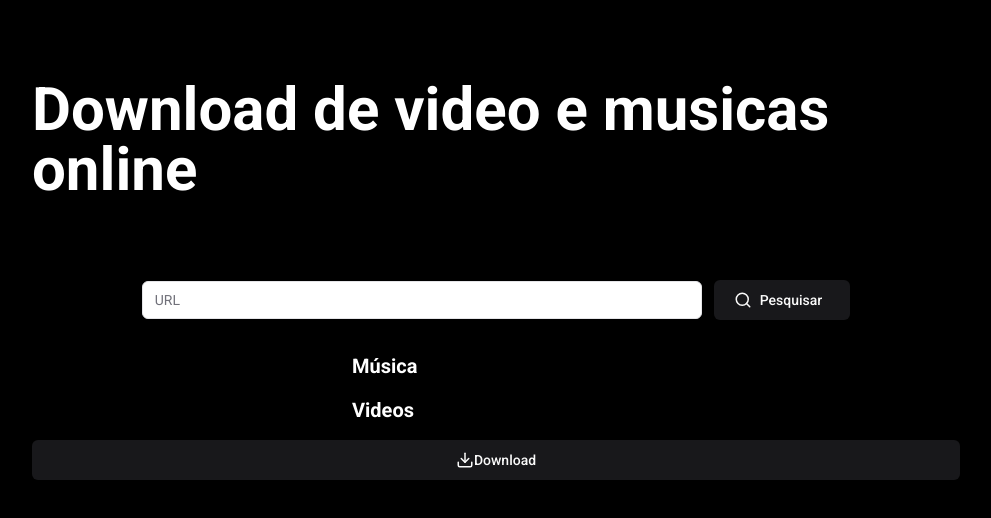
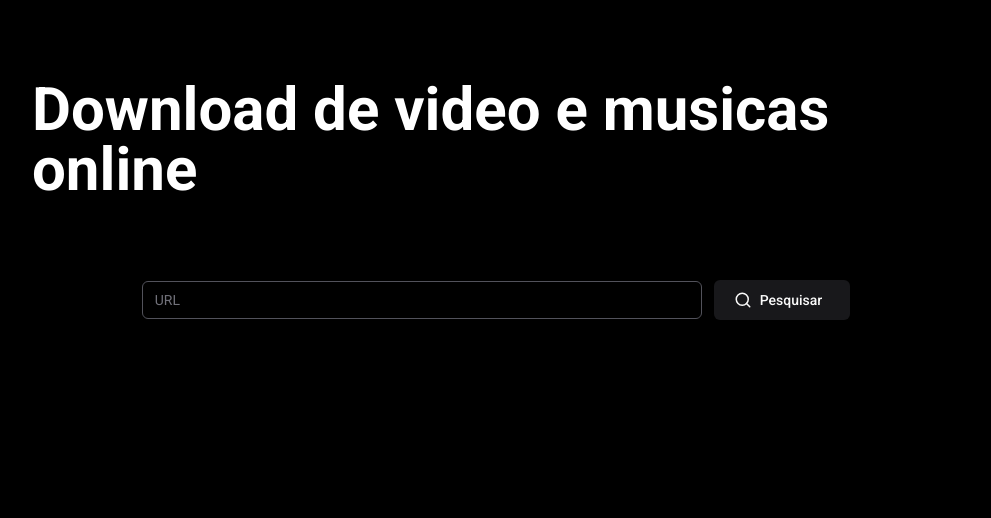
Before and after one commit to JoaoMaciel5G/Downloader-music, a Next.js app: page / in a window 1280 px wide. Shown: the top 518 px of the page, without its empty margins (144-1135 px from the left). Built offline with nearby package versions, Linux system fonts and the light colour scheme.

Commit message:
add render conditional download and video and audio

```diff
--- a/src/app/componentClientMain.tsx
+++ b/src/app/componentClientMain.tsx
@@ -35,11 +35,27 @@ export default function HomeClientComponent() {
         <h2 className="text-xl font-semibold">{info?.title}</h2>
       </div>
       <div>
-        <FormatsAudio info={info} setValueSelect={setValueSelect}/>
-        <FormatsVideo info={info} setValueSelect={setValueSelect}/>
-        <div className="w-full my-4">
-          <Button size={"lg"} className="flex items-center gap2 py-4 w-full" onClick={()=>handleDownloadArchive(valueInput?.current?.value, info?.title, audioOrVideoFormat, videoFormatArchive)}><Download size={18}/>Download</Button>
-        </div>
+        {
+          info && (
+            <>
+              <FormatsAudio info={info} setValueSelect={setValueSelect}/>
+              <FormatsVideo info={info} setValueSelect={setValueSelect}/>
+            </>
+
+          )
+        }
+      </div>
+      <div className="flex flex-col items-center">
+        {
+          info && (
+            <>
+              <div className="w-full md:w-1/2 my-4">
+                <Button size={"lg"} className="flex items-center gap2 py-4 w-full" onClick={()=>handleDownloadArchive(valueInput?.current?.value, info?.title, audioOrVideoFormat, videoFormatArchive)}><Download size={18}/>Download</Button>
+              </div>
+            </>
+          )
+        }
+
       </div>
     </section>
   );
--- a/src/components/ui/input.tsx
+++ b/src/components/ui/input.tsx
@@ -11,7 +11,7 @@ const Input = React.forwardRef<HTMLInputElement, InputProps>(
       <input
         type={type}
         className={cn(
-          "flex h-13 text-black w-full md:w-[40em] rounded-md border outline-none bg-background px-3 py-2 text-sm ring-offset-background file:border-0 file:bg-transparent file:text-sm file:font-medium placeholder:text-muted-foreground disabled:cursor-not-allowed disabled:opacity-50",
+          "flex h-13 w-full md:w-[40em] rounded-md border outline-none border-zinc-600 bg-black px-3 py-2 text-sm ring-offset-background file:border-0 file:bg-transparent file:text-sm file:font-medium placeholder:text-muted-foreground disabled:cursor-not-allowed disabled:opacity-50",
           className
         )}
         ref={ref}
```
